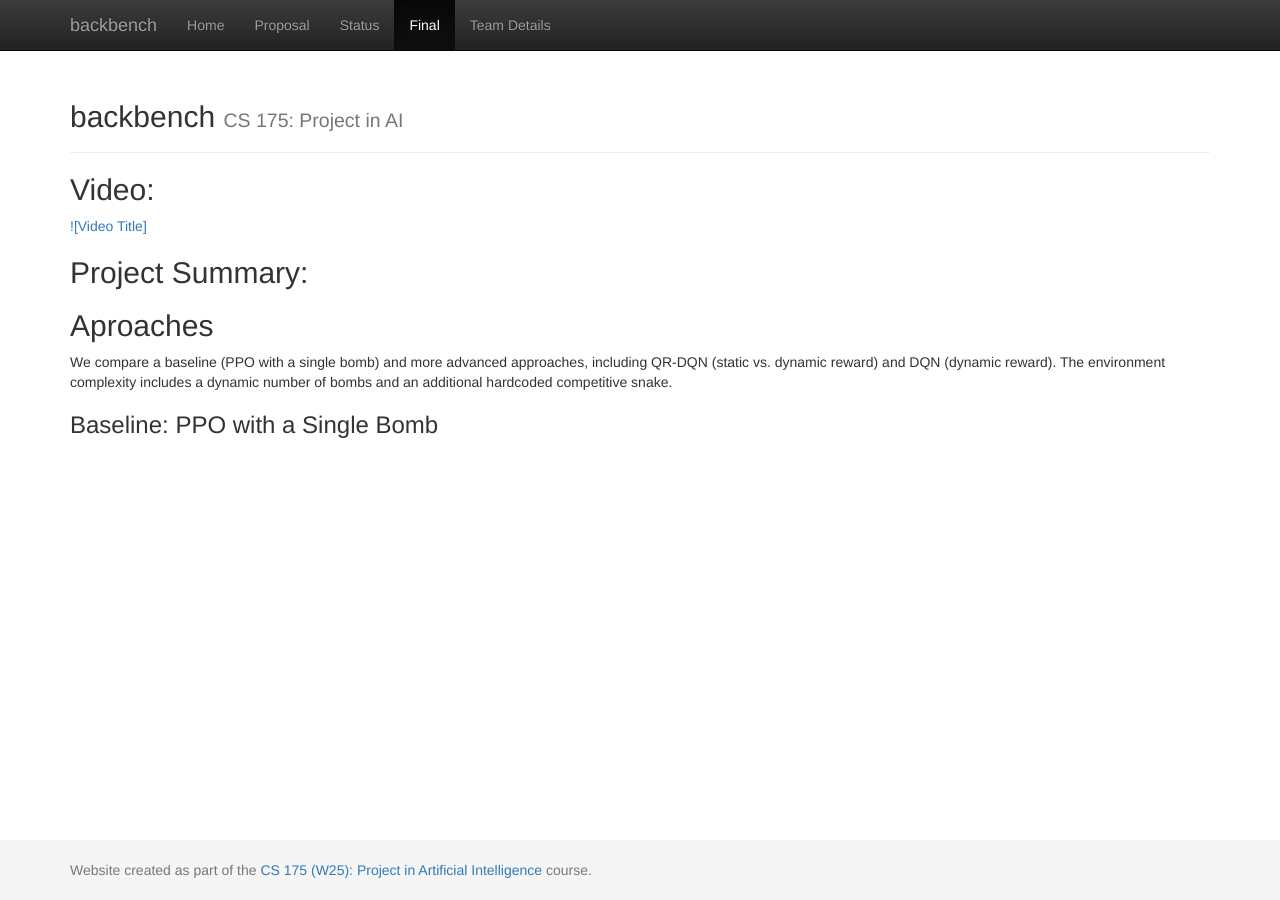
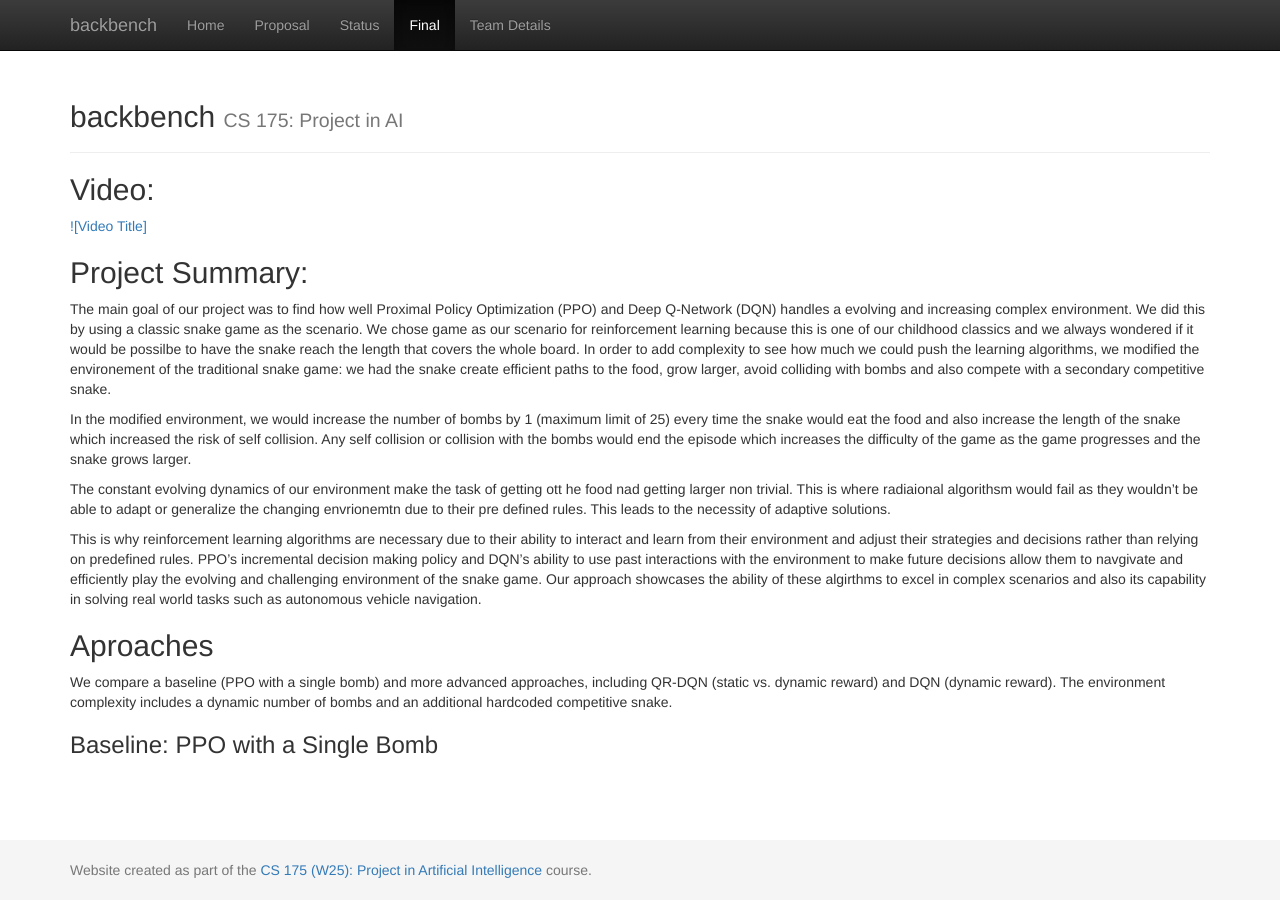
Before and after one commit to mcthoma1/backbench, a Jekyll site: the page built from docs/final.md, in a window 1280 px wide. Built offline with Jekyll 4.4.1, drawn with Linux system fonts in a browser that asks for light colours.

Commit message:
finished project summary

```diff
--- a/docs/final.md
+++ b/docs/final.md
@@ -7,7 +7,13 @@ title: Final Report
 [![Video Title]]("")
 
 ## Project Summary:
+The main goal of our project was to find how well Proximal Policy Optimization (PPO) and Deep Q-Network (DQN) handles a evolving and increasing complex environment. We did this by using a classic snake game as the scenario. We chose game as our scenario for reinforcement learning because this is one of our childhood classics and we always wondered if it would be possilbe to have the snake reach the length that covers the whole board. In order to add complexity to see how much we could push the learning algorithms, we modified the environement of the traditional snake game: we had the snake create efficient paths to the food, grow larger, avoid colliding with bombs and also compete with a secondary competitive snake.
 
+In the modified environment, we would increase the number of bombs by 1 (maximum limit of 25) every time the snake would eat the food and also increase the length of the snake which increased the risk of self collision. Any self collision or collision with the bombs would end the episode which increases the difficulty of the game as the game progresses and the snake grows larger.
+
+The constant evolving dynamics of our environment make the task of getting ott he food nad getting larger non trivial. This is where radiaional algorithsm would fail as they wouldn't be able to adapt or generalize the changing envrionemtn due to their pre defined rules. This leads to the necessity of adaptive solutions.
+
+This is why reinforcement learning algorithms are necessary due to their ability to interact and learn from their environment and adjust their strategies and decisions rather than relying on predefined rules. PPO's incremental decision making policy and DQN's ability to use past interactions with the environment to make future decisions allow them to navgivate and efficiently play the evolving and challenging environment of the snake game. Our approach showcases the ability of these algirthms to excel in complex scenarios and also its capability in solving real world tasks such as autonomous vehicle navigation.
 
 ## Aproaches
 We compare a baseline (PPO with a single bomb) and more advanced approaches, including QR-DQN (static vs. dynamic reward) and DQN (dynamic reward). The environment complexity includes a dynamic number of bombs and an additional hardcoded competitive snake.
```
